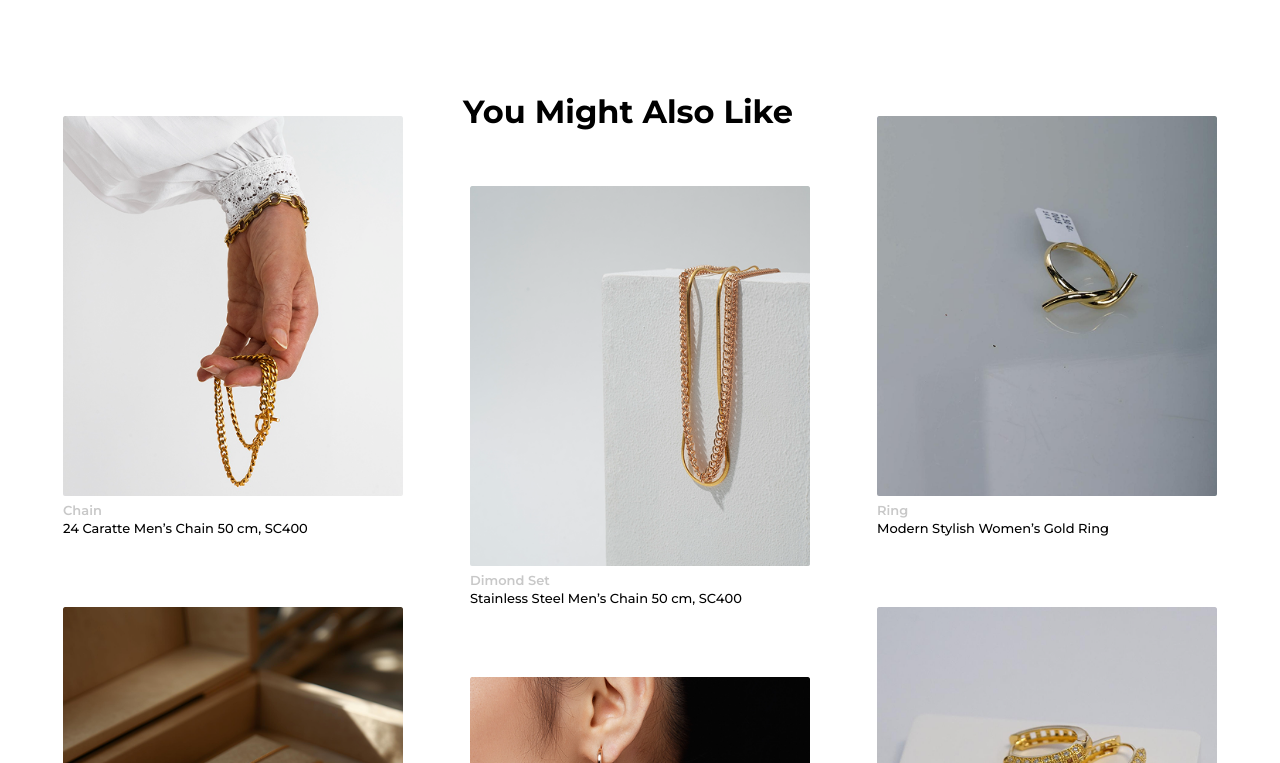
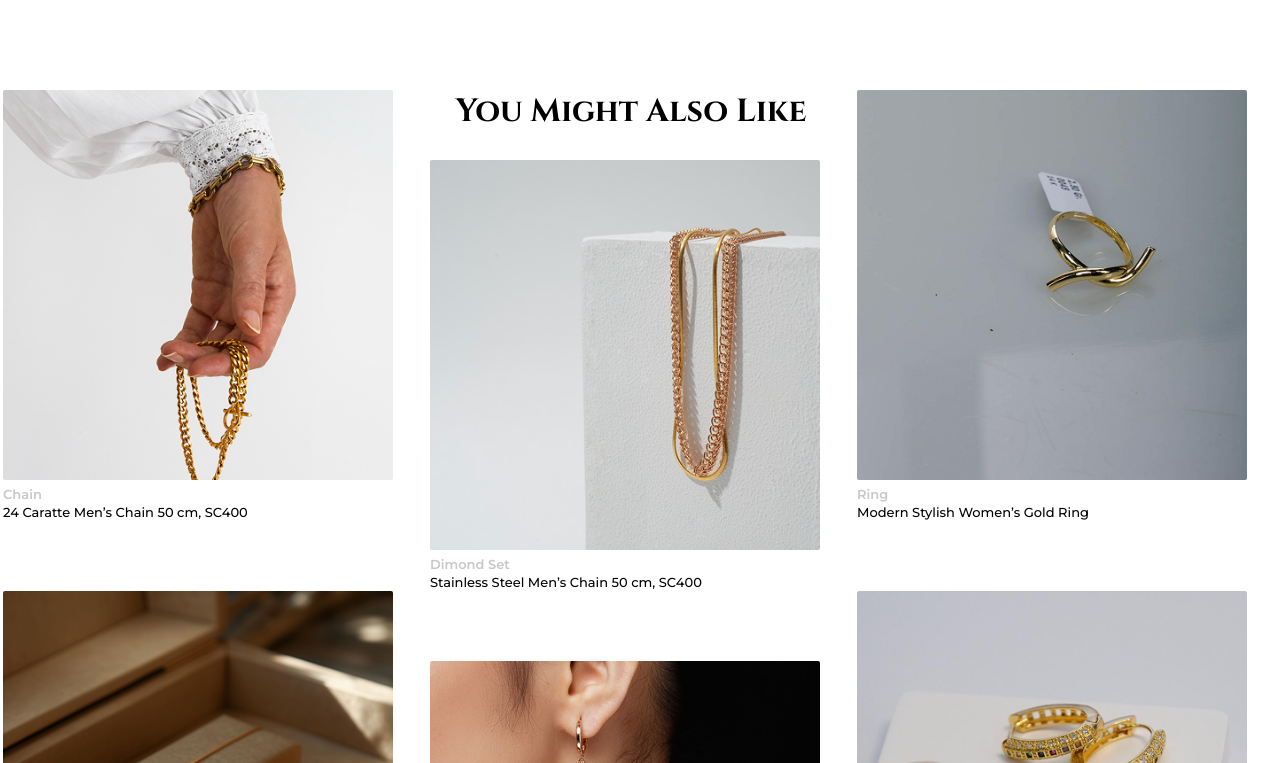
Before and after one commit to merxentaerp-tech/Vibhushnam-, a React (Vite) app: page / in a window 1280 px wide. Shown: the part 3457-4220 px from the top of the page. Built offline with nearby package versions, Linux system fonts and the light colour scheme.

Commit message:
You May Like Section

```diff
--- a/src/components/home/YouMayLike.css
+++ b/src/components/home/YouMayLike.css
@@ -19,7 +19,7 @@
 
   margin: 18px auto -12px; /* niche lao */
 
-  font-family: "Montserrat", sans-serif;
+  font-family: "Cinzel", "Times New Roman", serif;
   font-size: 32px;
   font-weight: 700;
   line-height: 1;
@@ -29,7 +29,8 @@
 
   position: relative;
 
-  left: -12px; /* Image1 aur Image3 ke beech better center */
+  left: -9px;
+  margin-bottom: -38px;
 }
 
 /* ======================
@@ -45,7 +46,7 @@
 
   grid-template-columns: repeat(3, 340px);
 
-  column-gap: 67px;
+  column-gap: 87px;
 
   row-gap: 70px;
 
@@ -58,7 +59,7 @@
 ====================== */
 
 .you-may-like-card {
-  width: 340px;
+  width: 390px;
   position: relative;
 }
 
@@ -77,14 +78,15 @@
 ====================== */
 
 .you-may-like-card img {
-  width: 340px;
-  height: 380px;
+  width: 390px;
+  height: 390px;
 
   display: block;
 
   object-fit: cover;
 
   border-radius: 2px;
+  margin-left: -40px;
 }
 
 /* ======================
@@ -101,6 +103,7 @@
   line-height: 100%;
 
   color: #c8c8c8;
+  margin-left: -40px;
 }
 
 /* ======================
@@ -118,6 +121,7 @@
   line-height: 1.2;
 
   color: #000000;
+  margin-left: -40px;
 }
 
 /* ======================
```
